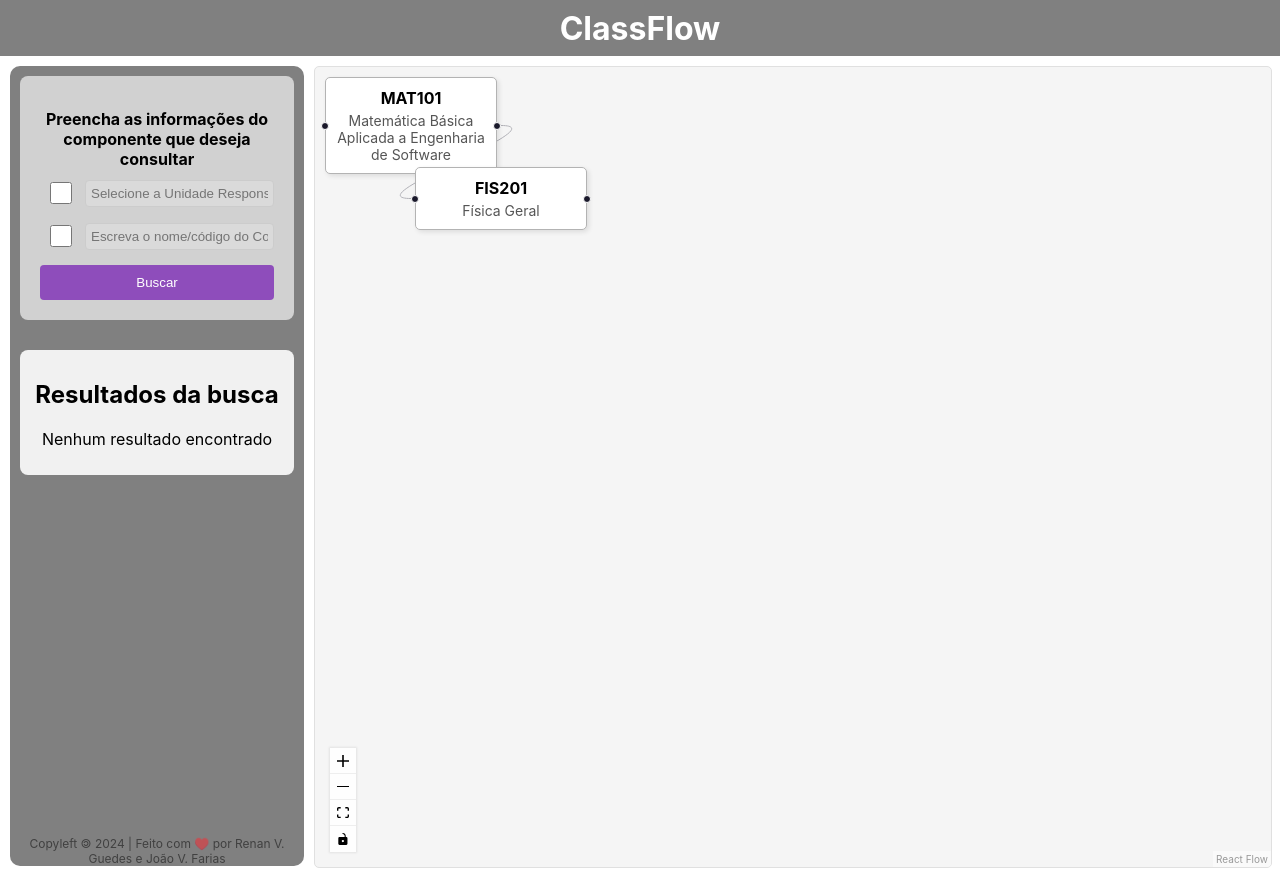
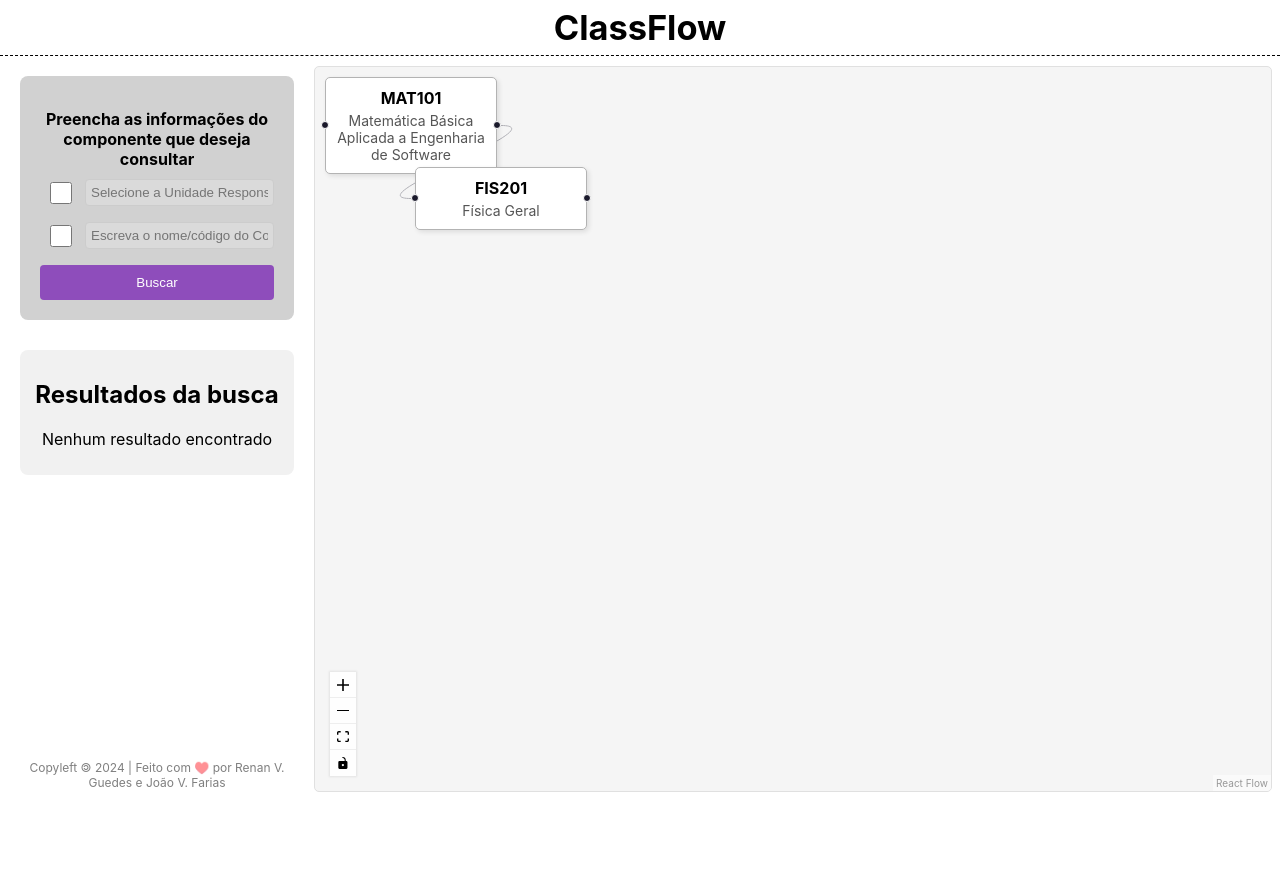
Before and after one commit to projeto-de-algoritmos-2024/Grafos1_UnBFlow, a React (Create React App) app in the folder frontend/: page / in a window 1280 px wide. After the commit the page ends 800 px from the top, so only its background shows below. Built offline with nearby package versions, Linux system fonts and the light colour scheme.

Commit message:
fix(frontend): fit screen and window page

```diff
--- a/frontend/src/App.css
+++ b/frontend/src/App.css
@@ -1,15 +1,18 @@
 .App {
   text-align: center;
+  display: flex;
+  height: 100vh;
+  flex-direction: column;
 }
 
 .content {
   display: flex;
-  height: 100vh;
+  height: 93vh;
   padding: 10px;
 }
 
 .searchContainer {
-  height: 100vh;
+  height: 100%;
   width: 30%;
   display: flex;
   justify-content: left;
@@ -20,6 +23,6 @@
   background-color: #D9D9D9;
   margin-left: 10px;
   border-radius: 10px;
-  width: 100vw;
-  height: 100vh;
+  width: 100%;
+  height: 100%;
 }
--- a/frontend/src/components/Header/index.tsx
+++ b/frontend/src/components/Header/index.tsx
@@ -1,4 +1,3 @@
-import React from "react";
 import "./style.css";
 
 function Header() {
--- a/frontend/src/components/Header/style.css
+++ b/frontend/src/components/Header/style.css
@@ -3,11 +3,12 @@
     flex-flow: column;
     height: 7vh;
     width: 100%;
-    color: white;
+    color: black;
     align-items: center;
-    background-color: #7F7F7FFC;
+    border-bottom: 1px dashed black;
 }
 .header h1 {
-    font-size: 2em;
+    font-size: 2.15rem;
     margin: auto;
+    cursor: pointer;
 }
--- a/frontend/src/components/SearchArea/style.css
+++ b/frontend/src/components/SearchArea/style.css
@@ -1,6 +1,6 @@
 .searchArea {
-    background-color: gray;
-    height: 100vh;
+    background-color: white;
+    height: 100%;
     border-radius: 10px;
     display: flex;
     flex-direction: column;
```
